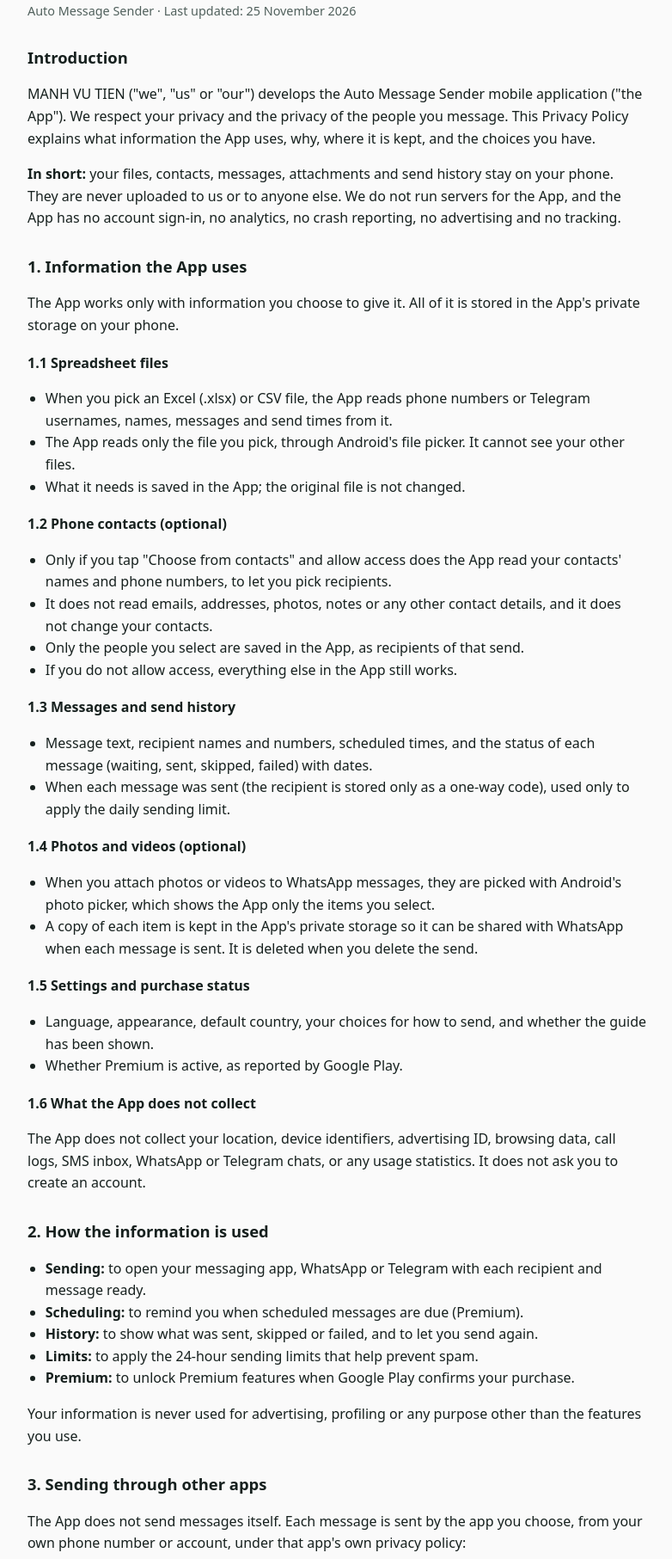
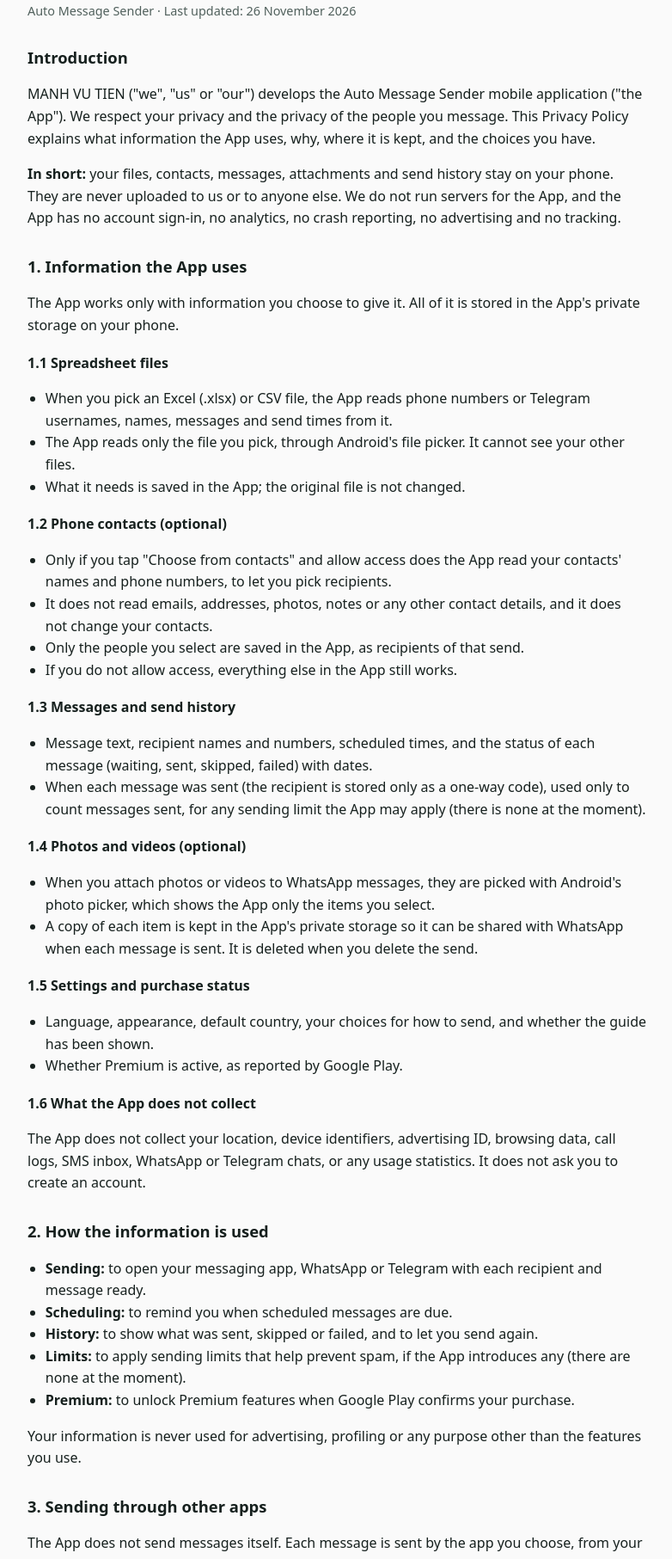
Before and after one commit to VTM1601/VTM1601.github.io, a plain HTML site: page auto-sms-excel/privacy.html in a window 1280 px wide. Shown: the part 55-1868 px from the top of the page at 86% size, without its empty margins (248-1030 px from the left). Drawn offline with Linux system fonts and the light colour scheme.

Commit message:
Auto Message Sender legal: everything free, no daily limit, type by hand

```diff
--- a/auto-sms-excel/privacy.html
+++ b/auto-sms-excel/privacy.html
@@ -9,7 +9,7 @@
 <body>
 <main>
 <h1>Privacy Policy</h1>
-<p class="meta">Auto Message Sender · Last updated: 25 November 2026</p>
+<p class="meta">Auto Message Sender · Last updated: 26 November 2026</p>
 
 <h2>Introduction</h2>
 <p>MANH VU TIEN ("we", "us" or "our") develops the Auto Message Sender mobile application ("the App"). We respect your privacy and the privacy of the people you message. This Privacy Policy explains what information the App uses, why, where it is kept, and the choices you have.</p>
@@ -36,7 +36,7 @@
 <h3>1.3 Messages and send history</h3>
 <ul>
   <li>Message text, recipient names and numbers, scheduled times, and the status of each message (waiting, sent, skipped, failed) with dates.</li>
-  <li>When each message was sent (the recipient is stored only as a one-way code), used only to apply the daily sending limit.</li>
+  <li>When each message was sent (the recipient is stored only as a one-way code), used only to count messages sent, for any sending limit the App may apply (there is none at the moment).</li>
 </ul>
 
 <h3>1.4 Photos and videos (optional)</h3>
@@ -57,9 +57,9 @@
 <h2>2. How the information is used</h2>
 <ul>
   <li><strong>Sending:</strong> to open your messaging app, WhatsApp or Telegram with each recipient and message ready.</li>
-  <li><strong>Scheduling:</strong> to remind you when scheduled messages are due (Premium).</li>
+  <li><strong>Scheduling:</strong> to remind you when scheduled messages are due.</li>
   <li><strong>History:</strong> to show what was sent, skipped or failed, and to let you send again.</li>
-  <li><strong>Limits:</strong> to apply the 24-hour sending limits that help prevent spam.</li>
+  <li><strong>Limits:</strong> to apply sending limits that help prevent spam, if the App introduces any (there are none at the moment).</li>
   <li><strong>Premium:</strong> to unlock Premium features when Google Play confirms your purchase.</li>
 </ul>
 <p>Your information is never used for advertising, profiling or any purpose other than the features you use.</p>
```
Also changed, not shown: auto-sms-excel/terms.html (+6 -6 lines).
